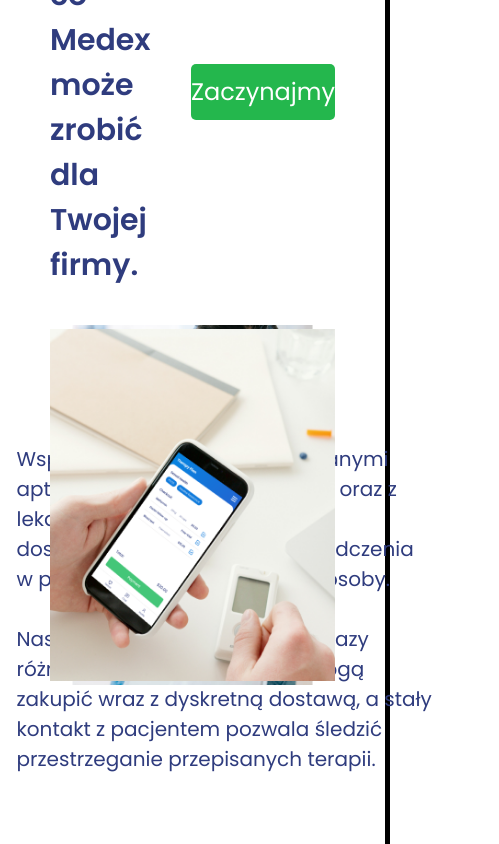
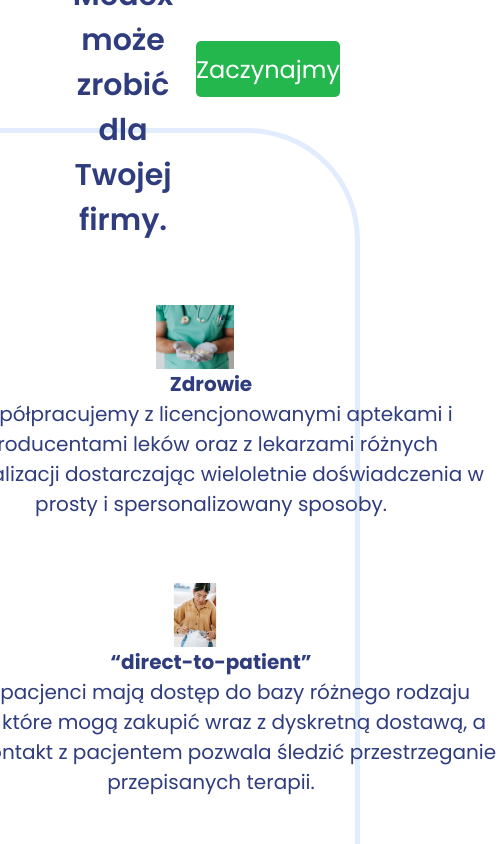
Before and after one commit to arjamizo/medex-langing-page, a Next.js app: page / in a window 390 px wide. Shown: the part 2860-3704 px from the top of the page, 499 px wide, since content can reach past the window. Built offline with nearby package versions, Linux system fonts and the light colour scheme.

Commit message:
[feat] draft: Component WhatWeCouldDo, add border, without mobile

```diff
--- a/components/WhatWeCouldDo.tsx
+++ b/components/WhatWeCouldDo.tsx
@@ -4,12 +4,13 @@ import ImageFix from "./elements/ImageFix";
 
 export default function WhatWeCouldDo() {
   return (
-    <div className={styles.backgroundSquare}>
     <div className={styles.globalWhatWeCouldDo}>
       <div className={styles.top}>
         <div className={styles.flexTop}>
           <h3>Odkryj co Medex może zrobić dla Twojej firmy.</h3>
           <div className={styles.buttonGreen}>Zaczynajmy</div>
+        </div>
+        <div className={styles.backgroundSquare}>
         </div>
         <div className={styles.flex}>
           {/* TODO: this should be map */}
@@ -34,7 +35,7 @@ export default function WhatWeCouldDo() {
         </div>
         <div className={styles.flex}>
           <div className={styles.row}>
-              <div className={styles.column}>
+            <div className={styles.column} id={styles.BA}>
               <div className={styles.title}>
                 “direct-to-patient”
               </div>
@@ -46,7 +47,7 @@ export default function WhatWeCouldDo() {
                 przepisanych terapii.
               </div>
             </div>
-              <div className={styles.pictureStyle}>
+            <div className={styles.pictureStyle} id={styles.BB}>
               <ImageFix
                 src="/images/direct-to-patient.png"
                 alt="Direct to patient"
@@ -76,6 +77,5 @@ export default function WhatWeCouldDo() {
         </div>
       </div>
     </div>
-    </div>
   );
 }
--- a/styles/WhatWeCouldDo.module.css
+++ b/styles/WhatWeCouldDo.module.css
@@ -4,10 +4,15 @@
 }
 
 .backgroundSquare {
-	border-right: 5px solid black;
-	border-radius: 20px;
-	right: 100px;
-	z-index: 0;
+    border: 5px solid rgba(21, 101, 255, 0.12);
+    border-radius: 0 7em 0.5rem 0;
+    box-sizing: border-box;
+    height: 80%;
+    width: 100vw;
+    top: 230px;
+    right: -7%;
+    z-index: -1;
+    position: absolute;
 }
 
 .globalWhatWeCouldDo h3 {
@@ -16,6 +21,10 @@
     font-size: 30px;
     line-height: 45px;
     max-width: 25rem;
+}
+
+.boxBackground {
+    border: 20px solid black;
 }
 
 .top {
@@ -56,6 +65,7 @@
 
 .flex {
     display: flex;
+    flex-direction: row;
     color: #2f3c7e;
     justify-content: center;
     flex-wrap: wrap;
@@ -70,9 +80,13 @@
 }
 
 .pictureStyle {
-	width: 26rem;
-	margin: 2rem;
+    position: relative;
+    width: 28rem;
+    padding: 2rem;
+    align-content: center;
+    margin: auto;
 }
+
 
 .row {
     display: flex;
@@ -83,6 +97,28 @@
 .column {
     display: flex;
     flex-direction: column;
-	max-width: 34rem;
-	margin-left: 4rem;
+    width: 38rem;
+	margin:auto;
+	padding-bottom:4rem;
+	padding-left: 2rem;
 }
+
+@media (max-width: 1024px) {
+    /* Laptop */
+    #BA {
+        order: 2;
+    }
+
+    #BB {
+        order: 1;
+    }
+
+    .globalWhatWeCouldDo {
+        text-align: center;
+    }
+
+	.pictureStyle {
+		width: 70%;
+	}
+
+}
```
Lines whose indentation alone changed are shown as unchanged.
